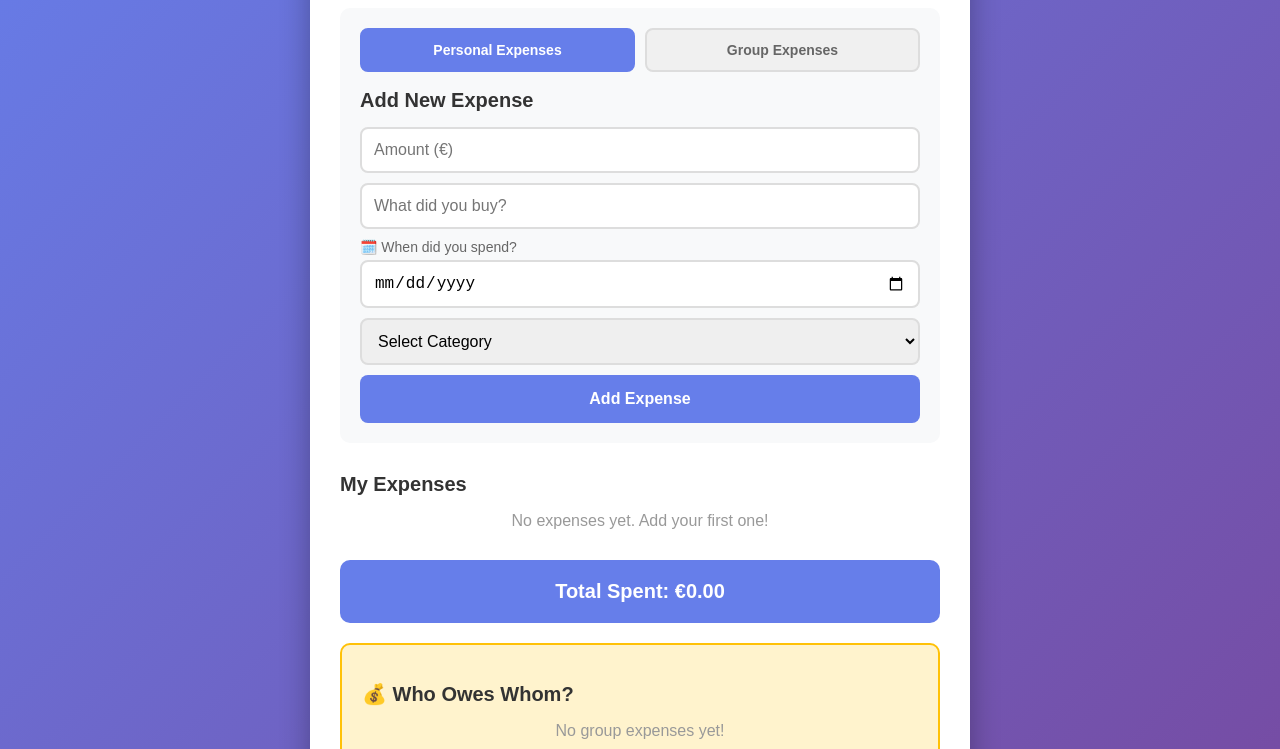
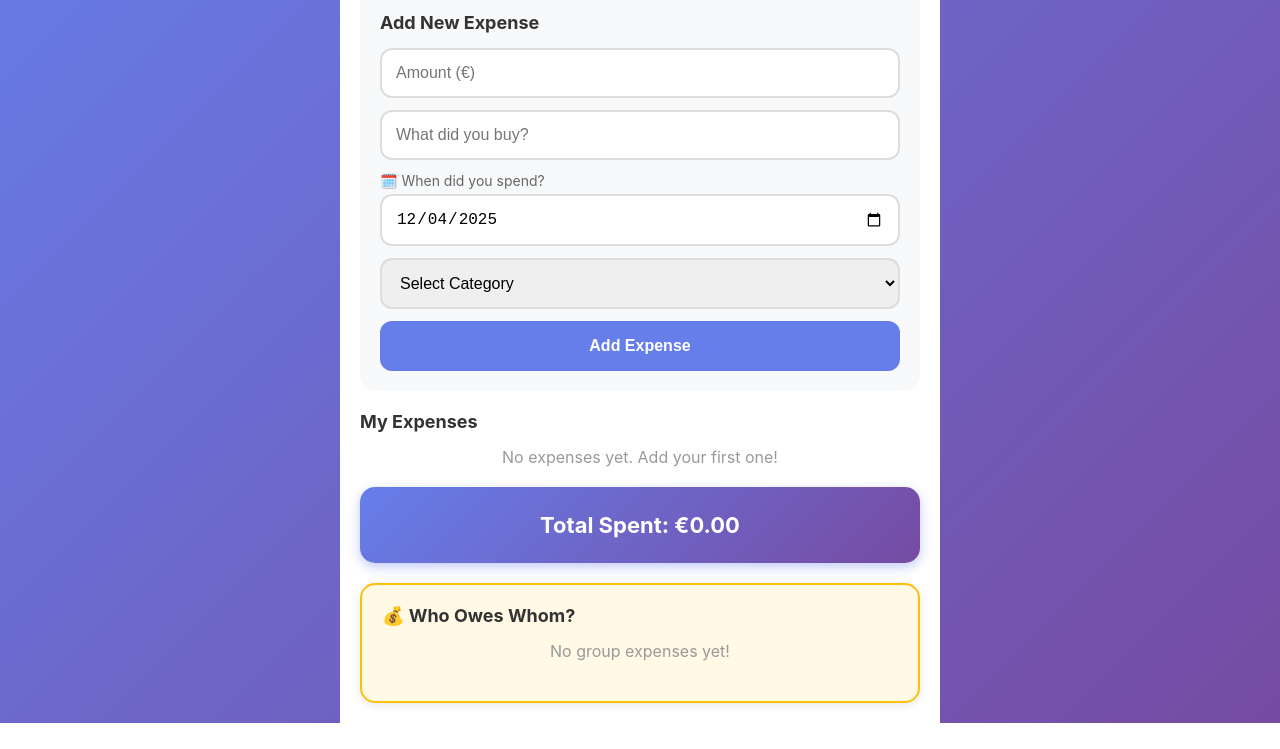
Before and after one commit to monish-c93/myexpenses-app.be, a plain HTML site: page index.html in a window 1280 px wide. Shown: the part 165-914 px from the top of the page. After the commit the page ends 888 px from the top, so only its background shows below. Drawn offline with Linux system fonts and the light colour scheme.

Commit message:
Update index.html

```diff
--- a/index.html
+++ b/index.html
@@ -5,54 +5,67 @@
   <meta name="viewport" content="width=device-width, initial-scale=1.0">
   <title>My Expenses Tracker</title>
   <meta name="theme-color" content="#667eea">
-  <link rel="manifest" href="data:application/json;base64,eyJuYW1lIjoiTXkgRXhwZW5zZXMgVHJhY2tlciIsInNob3J0X25hbWUiOiJFeHBlbnNlcyIsInN0YXJ0X3VybCI6Ii8iLCJkaXNwbGF5Ijoic3RhbmRhbG9uZSIsImJhY2tncm91bmRfY29sb3IiOiIjZmZmZmZmIiwidGhlbWVfY29sb3IiOiIjNjY3ZWVhIn0=">
+  <meta name="apple-mobile-web-app-capable" content="yes">
+  <meta name="apple-mobile-web-app-status-bar-style" content="black-translucent">
+  <meta name="apple-mobile-web-app-title" content="Expenses">
+  <link rel="manifest" href="manifest.json">
+  <link rel="apple-touch-icon" href="icon.png">
   <style>
+    * {
+      margin: 0;
+      padding: 0;
+      box-sizing: border-box;
+    }
+
     body {
       background: linear-gradient(135deg, #667eea 0%, #764ba2 100%);
-      font-family: Arial, sans-serif;
-      padding: 20px;
+      font-family: -apple-system, BlinkMacSystemFont, 'Segoe UI', Roboto, Oxygen, Ubuntu, Cantarell, sans-serif;
+      padding: 0;
       margin: 0;
+      min-height: 100vh;
+      overflow-x: hidden;
     }
 
     #app {
       max-width: 600px;
       margin: 0 auto;
       background: white;
-      padding: 30px;
-      border-radius: 15px;
-      box-shadow: 0 10px 30px rgba(0,0,0,0.3);
+      min-height: 100vh;
+      padding: 20px;
     }
 
     h1 {
       color: #333;
       text-align: center;
-      margin-bottom: 10px;
+      margin-bottom: 5px;
+      font-size: 24px;
     }
 
     p {
       text-align: center;
       color: #666;
+      margin-bottom: 20px;
     }
 
     .input-section {
-      margin: 30px 0;
+      margin: 20px 0;
       padding: 20px;
       background: #f8f9fa;
-      border-radius: 10px;
+      border-radius: 15px;
     }
 
     h2 {
       color: #333;
-      font-size: 20px;
+      font-size: 18px;
       margin-bottom: 15px;
     }
 
     input, select {
       width: 100%;
-      padding: 12px;
-      margin-bottom: 10px;
+      padding: 14px;
+      margin-bottom: 12px;
       border: 2px solid #ddd;
-      border-radius: 8px;
+      border-radius: 12px;
       font-size: 16px;
       box-sizing: border-box;
     }
@@ -64,14 +77,19 @@
 
     button {
       width: 100%;
-      padding: 15px;
+      padding: 16px;
       background: #667eea;
       color: white;
       border: none;
-      border-radius: 8px;
+      border-radius: 12px;
       font-size: 16px;
       font-weight: bold;
       cursor: pointer;
+      transition: all 0.3s;
+    }
+
+    button:active {
+      transform: scale(0.98);
     }
 
     button:hover {
@@ -79,7 +97,7 @@
     }
 
     .expenses-list {
-      margin: 30px 0;
+      margin: 20px 0;
     }
 
     #expensesList {
@@ -87,14 +105,15 @@
     }
 
     .expense-item {
-      background: white;
+      background: #f8f9fa;
       padding: 15px;
-      margin-bottom: 10px;
-      border-radius: 8px;
+      margin-bottom: 12px;
+      border-radius: 12px;
       border-left: 4px solid #667eea;
       display: flex;
       justify-content: space-between;
       align-items: center;
+      box-shadow: 0 2px 4px rgba(0,0,0,0.1);
     }
 
     .expense-info {
@@ -102,14 +121,14 @@
     }
 
     .expense-info strong {
-      font-size: 18px;
+      font-size: 16px;
       color: #333;
     }
 
     .expense-info p {
       margin: 5px 0;
       color: #666;
-      font-size: 16px;
+      font-size: 14px;
       text-align: left;
     }
 
@@ -117,28 +136,33 @@
       font-size: 20px;
       font-weight: bold;
       color: #e74c3c;
+      margin-right: 10px;
     }
 
     .total-section {
-      background: #667eea;
+      background: linear-gradient(135deg, #667eea 0%, #764ba2 100%);
       color: white;
-      padding: 20px;
-      border-radius: 10px;
+      padding: 25px;
+      border-radius: 15px;
       text-align: center;
       margin-top: 20px;
+      box-shadow: 0 4px 12px rgba(102, 126, 234, 0.4);
     }
 
     .total-section h2 {
       color: white;
       margin: 0;
+      font-size: 22px;
     }
 
     .delete-btn {
       width: auto;
-      padding: 8px 12px;
+      min-width: 45px;
+      padding: 10px;
       background: #e74c3c;
       margin-left: 10px;
-      font-size: 18px;
+      font-size: 20px;
+      border-radius: 10px;
     }
 
     .delete-btn:hover {
@@ -147,14 +171,15 @@
 
     .mode-btn {
       flex: 1;
-      padding: 12px;
+      padding: 14px;
       background: #f0f0f0;
       color: #666;
       border: 2px solid #ddd;
-      border-radius: 8px;
+      border-radius: 12px;
       font-size: 14px;
       font-weight: bold;
       cursor: pointer;
+      transition: all 0.3s;
     }
 
     .mode-btn.active {
@@ -163,39 +188,43 @@
       border-color: #667eea;
     }
 
-    .mode-btn:hover {
-      background: #5568d3;
-      color: white;
-    }
-
     .settlement-section {
-      background: #fff3cd;
+      background: #fff9e6;
       border: 2px solid #ffc107;
       padding: 20px;
-      border-radius: 10px;
+      border-radius: 15px;
       margin-top: 20px;
+      box-shadow: 0 2px 8px rgba(0,0,0,0.1);
     }
 
     .settlement-section h2 {
       color: #333;
       margin-bottom: 15px;
-      font-size: 20px;
+      font-size: 18px;
     }
 
     .settlement-item {
       background: white;
-      padding: 12px;
-      margin-bottom: 8px;
-      border-radius: 8px;
+      padding: 14px;
+      margin-bottom: 10px;
+      border-radius: 10px;
       border-left: 4px solid #ffc107;
-      font-size: 16px;
+      font-size: 15px;
       color: #333;
+      box-shadow: 0 1px 3px rgba(0,0,0,0.1);
+    }
+
+    label {
+      display: block;
+      margin-bottom: 5px;
+      color: #666;
+      font-size: 14px;
     }
   </style>
 </head>
 <body>
   <div id="app">
-    <h1>💰My Expenses Tracker💰</h1>
+    <h1>💰 My Expenses Tracker 💰</h1>
     <p>Let's track your பணம்!!</p>
 
     <div class="input-section">
@@ -206,14 +235,14 @@
 
       <h2 id="formTitle">Add New Expense</h2>
 
-      <input type="number" id="amount" placeholder="Amount (€)" />
+      <input type="number" id="amount" placeholder="Amount (€)" step="0.01" />
       <input type="text" id="description" placeholder="What did you buy?" />
-      <label for="date" style="display: block; margin-bottom: 5px; color: #666; font-size: 14px;">🗓️ When did you spend?</label>
+      <label for="date">🗓️ When did you spend?</label>
       <input type="date" id="date" />
 
       <div id="groupFields" style="display: none;">
         <input type="text" id="paidBy" placeholder="Who paid?" />
-        <input type="text" id="participants" placeholder="Participants (comma separated, e.g., John, Sarah, Mike)" />
+        <input type="text" id="participants" placeholder="Participants (comma separated)" />
         <select id="splitType">
           <option value="equal">Split Equally</option>
           <option value="custom">Custom Split</option>
@@ -257,6 +286,13 @@
   </div>
 
   <script>
+    // Register Service Worker for PWA
+    if ('serviceWorker' in navigator) {
+      navigator.serviceWorker.register('sw.js').catch(function(err) {
+        console.log('Service Worker registration failed:', err);
+      });
+    }
+
     const amountInput = document.getElementById('amount');
     const descriptionInput = document.getElementById('description');
     const categorySelect = document.getElementById('category');
@@ -270,6 +306,9 @@
 
     let expenses = [];
     let currentMode = 'personal';
+
+    // Set today's date as default
+    document.getElementById('date').valueAsDate = new Date();
 
     function addExpense() {
       const amount = amountInput.value;
@@ -334,7 +373,7 @@
       amountInput.value = '';
       descriptionInput.value = '';
       categorySelect.value = '';
-      document.getElementById('date').value = '';
+      document.getElementById('date').valueAsDate = new Date();
 
       if (currentMode === 'group') {
         document.getElementById('paidBy').value = '';
@@ -500,7 +539,7 @@
 
       for (let i = 0; i < people.length; i++) {
         const person = people[i].trim();
-        html += '<div style="margin-bottom: 10px;"><label style="display: block; font-size: 14px; color: #666; margin-bottom: 5px;">' + person + ':</label><input type="number" class="custom-amount" data-person="' + person + '" placeholder="€" style="width: 100%; padding: 10px; border: 2px solid #ddd; border-radius: 8px;" /></div>';
+        html += '<div style="margin-bottom: 10px;"><label style="display: block; font-size: 14px; color: #666; margin-bottom: 5px;">' + person + ':</label><input type="number" class="custom-amount" data-person="' + person + '" placeholder="€" step="0.01" style="width: 100%; padding: 10px; border: 2px solid #ddd; border-radius: 8px;" /></div>';
       }
 
       div.innerHTML = html;
```
